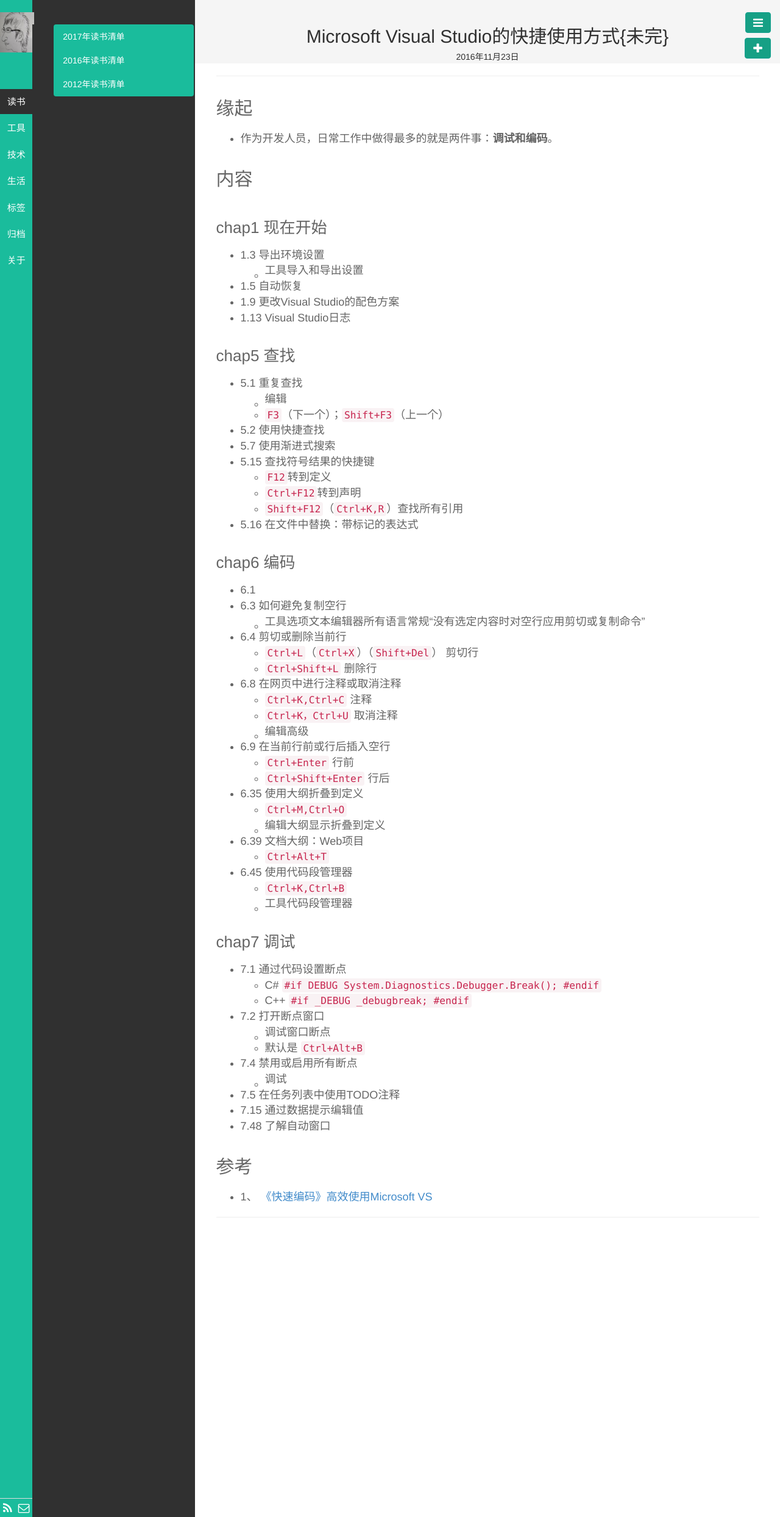
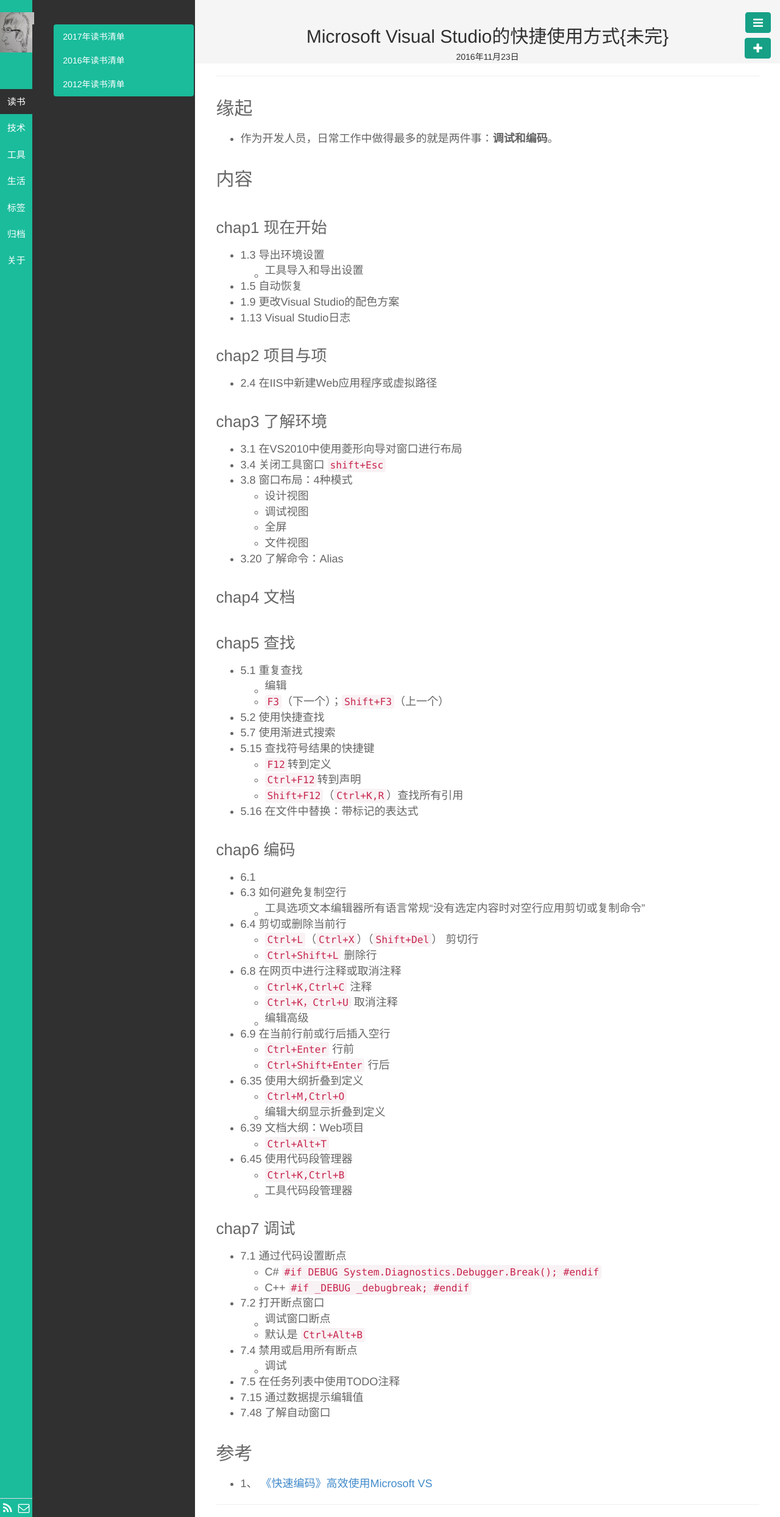
Before and after one commit to wolflion/blog, a Jekyll site: the page built from _posts/工具/2016-11-23-More-Productive-With-VisualStudio.md, in a window 1280 px wide. Shown: the whole page at 61% size. Built offline with Jekyll 4.4.1, drawn with Linux system fonts in a browser that asks for light colours.

Commit message:
20170507update
20170507update

```diff
--- a/_posts/工具/2016-11-23-More-Productive-With-VisualStudio.md
+++ b/_posts/工具/2016-11-23-More-Productive-With-VisualStudio.md
@@ -17,6 +17,22 @@
 + 1.5 自动恢复
 + 1.9 更改Visual Studio的配色方案
 + 1.13 Visual Studio日志
+
+###  chap2 项目与项
++ 2.4 在IIS中新建Web应用程序或虚拟路径
+
+###  chap3 了解环境
++ 3.1 在VS2010中使用菱形向导对窗口进行布局
++ 3.4 关闭工具窗口 `shift+Esc`
++ 3.8 窗口布局：4种模式
+	+ 设计视图
+	+ 调试视图
+	+ 全屏
+	+ 文件视图
++ 3.20 了解命令：Alias
+
+###  chap4 文档
+
 
 ###  chap5 查找
 + 5.1 重复查找
```
Also changed, not shown: _posts/技术/2015-10-14-C-Language-Summarize.md (added, +45 -0 lines), _posts/读书/2017-04-13-book-list-2017.md (+9 -1 lines).
